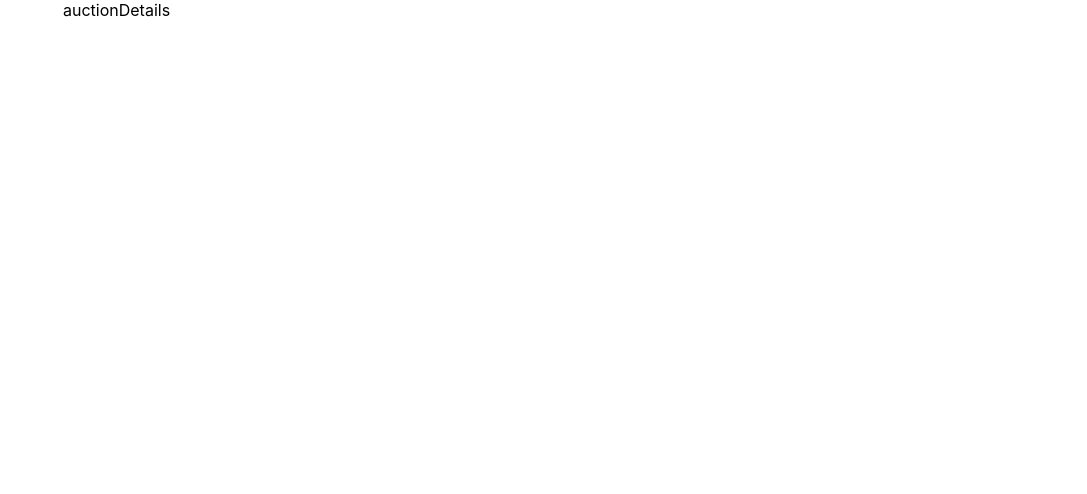
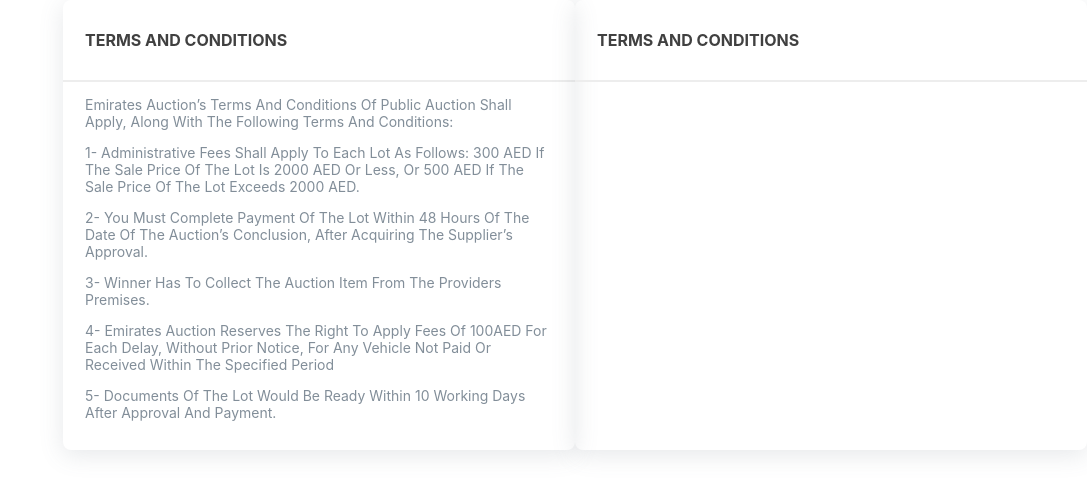
Before and after one commit to Abdoulrhman/EA-UI, a Next.js app: page /AuctionDetails in a window 1280 px wide. Shown: the top 494 px of the page, without its empty margins (193-1280 px from the left). Built offline with nearby package versions, Linux system fonts and the light colour scheme.

Commit message:
terms section

```diff
--- a/components/AuctionDetails/AuctionDetails.tsx
+++ b/components/AuctionDetails/AuctionDetails.tsx
@@ -7,7 +7,56 @@
   return (
     <div>
       <div className={styles.warpper}>
-        <div className={styles.auctionDetails}>auctionDetails</div>
+        {/* Auction Grid */}
+        <div className={styles.auctionGrid}>
+          {/* Terms Section */}
+          <div className={styles.auctionDetails}>
+            <div className={styles.auctionDetailsHeader}>
+              <h4>TERMS AND CONDITIONS</h4>
+            </div>
+            <div className={styles.auctionDetailsBody}>
+              <div className={styles.auctionTerms}>
+                <p>
+                  Emirates Auction’s terms and conditions of public auction
+                  shall apply, along with the following terms and conditions:
+                </p>
+                <p>
+                  1- Administrative fees shall apply to each lot as follows: 300
+                  AED if the sale price of the lot is 2000 AED or less, or 500
+                  AED if the sale price of the lot exceeds 2000 AED.
+                </p>
+                <p>
+                  2- You must complete payment of the Lot within 48 hours of the
+                  date of the auction’s conclusion, after acquiring the
+                  supplier’s approval.
+                </p>
+                <p>
+                  3- Winner has to collect the auction item from the providers
+                  premises.
+                </p>
+                <p>
+                  4- Emirates Auction reserves the right to apply fees of 100AED
+                  for each delay, without prior notice, for any vehicle not paid
+                  or received within the specified period
+                </p>
+                <p>
+                  5- Documents of the lot would be ready within 10 working days
+                  after approval and payment.
+                </p>
+              </div>
+            </div>
+          </div>
+          {/* Terms Section */}
+          {/* Terms Section */}
+          <div className={styles.auctionDetails}>
+            <div className={styles.auctionDetailsHeader}>
+              <h4>TERMS AND CONDITIONS</h4>
+            </div>
+            <div className={styles.auctionDetailsBody}></div>
+          </div>
+          {/* Terms Section */}
+        </div>
+        {/* Auction Grid */}
       </div>
     </div>
   );
--- a/components/AuctionDetails/styles.module.scss
+++ b/components/AuctionDetails/styles.module.scss
@@ -2,11 +2,39 @@
   width: 80%;
   background-color: #fff;
   float: right;
+  .auctionGrid {
+    display: flex;
+    justify-content: space-between;
+    .auctionDetails {
+      box-shadow: 0px 5px 24px #656f7c29;
+      border-radius: 8px;
+      flex: 1;
+      padding-bottom: 15px;
+      .auctionDetailsHeader {
+        display: flex;
+        justify-content: space-between;
+        width: 100%;
+        border-bottom: 2px solid #ededed;
+        margin-bottom: 10px;
+        padding: 30px 22px 30px 22px;
 
-.auctionDetails{
+        h4 {
+          color: #404040;
+          text-transform: uppercase;
+          margin: 0;
+        }
+      }
+      .auctionDetailsBody {
+        padding: 0px 22px 0px 22px;
 
-
-
+        .auctionTerms {
+          p{
+           color: #828E99;
+           text-transform: capitalize;
+           font-size: 14px;
+          }
+        }
+      }
+    }
+  }
 }
-
-}
```
